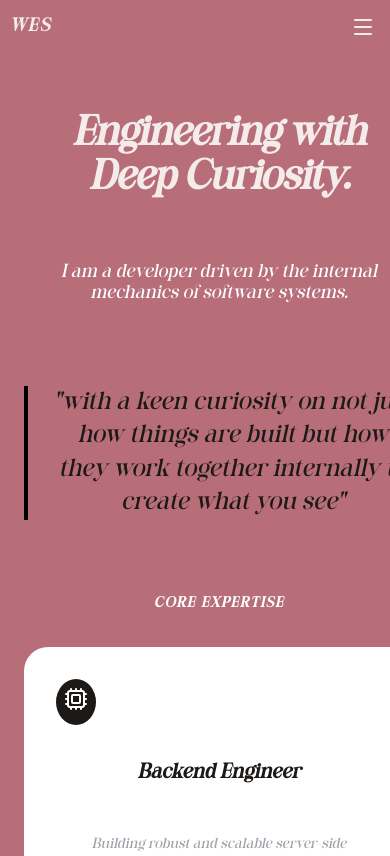
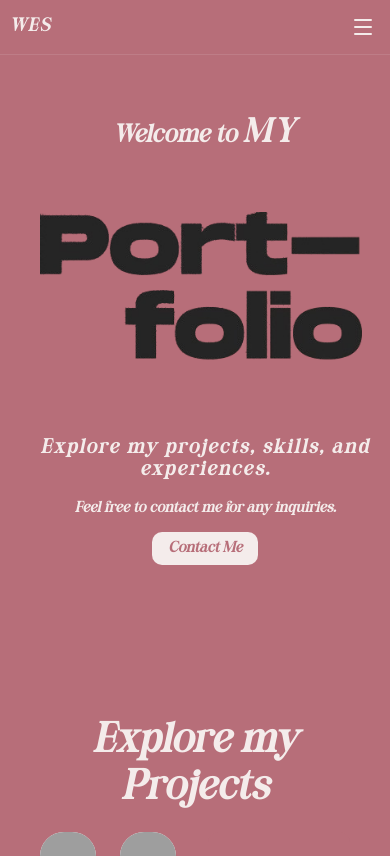
Before and after one commit to Sonderssss/wes-portfolio-react, a React (Vite) app: page /about in a window 390 px wide. Shown: the top 856 px of the page. Built offline with nearby package versions, Linux system fonts and the light colour scheme; grey boxes are pictures that could not be loaded.

Commit message:
feat: implement portfolio structure with Home, Projects, and Contact views, custom hooks, and responsive navigation

```diff
--- a/src/App.css
+++ b/src/App.css
@@ -5,6 +5,10 @@
 @font-face {
   font-family: Magero;
   src: url('./assets/fonts/Magero.ttf') format('truetype');
+}
+
+html {
+  scroll-behavior: smooth;
 }
 
 body{
--- a/src/App.tsx
+++ b/src/App.tsx
@@ -1,11 +1,15 @@
 import React, { useState } from "react";
-import { NavLink } from "react-router-dom";
 import { Menu, X } from "lucide-react";
-import AppRouter from "./router";
+import HomeView from "./views/HomeView";
+import ProjectsView from "./views/ProjectsView";
+import AboutView from "./views/AboutView";
+import ContactView from "./views/ContactView";
+import { useActiveSection } from "./hooks/useActiveSection";
 import "./App.css";
 
 const App: React.FC = () => {
   const [isMenuOpen, setIsMenuOpen] = useState(false);
+  const activeSection = useActiveSection(["home", "projects", "about", "contact"]);
 
   const toggleMenu = () => {
     setIsMenuOpen(!isMenuOpen);
@@ -17,7 +21,7 @@ const App: React.FC = () => {
 
   return (
     <>
-      <nav>
+      <nav style={{ position: "sticky", top: 0, zIndex: 1000, backgroundColor: "#B76E79", borderBottom: "1px solid rgba(255,255,255,0.1)" }}>
         <div className="nav-header">
           <span>WES</span>
           <button
@@ -30,48 +34,53 @@ const App: React.FC = () => {
           </button>
         </div>
         <div className={`container ${isMenuOpen ? "menu-open" : ""}`}>
-          <NavLink
-            to="/"
-            className={({ isActive }) =>
-              isActive ? "router-link-exact-active" : ""
-            }
+          <a
+            href="#home"
+            className={activeSection === "home" ? "router-link-exact-active" : ""}
             onClick={closeMenu}
           >
             HOME
-          </NavLink>
+          </a>
           <span className="desktop-logo">WES</span>
           <div className="other-links">
-            <NavLink
-              to="/projects"
-              className={({ isActive }) =>
-                isActive ? "router-link-exact-active" : ""
-              }
+            <a
+              href="#projects"
+              className={activeSection === "projects" ? "router-link-exact-active" : ""}
               onClick={closeMenu}
             >
               PROJECTS
-            </NavLink>
-            <NavLink
-              to="/about"
-              className={({ isActive }) =>
-                isActive ? "router-link-exact-active" : ""
-              }
+            </a>
+            <a
+              href="#about"
+              className={activeSection === "about" ? "router-link-exact-active" : ""}
               onClick={closeMenu}
             >
               ABOUT
-            </NavLink>
-            <NavLink
-              to="/contact"
-              className={({ isActive }) =>
-                isActive ? "router-link-exact-active" : ""
-              }
+            </a>
+            <a
+              href="#contact"
+              className={activeSection === "contact" ? "router-link-exact-active" : ""}
               onClick={closeMenu}
             >
               CONTACT
-            </NavLink>
+            </a>
           </div>
         </div>
       </nav>
-      <AppRouter />
+      <main>
+        <section id="home">
+          <HomeView />
+        </section>
+        <section id="projects" style={{ paddingTop: '50px' }}>
+          <ProjectsView />
+        </section>
+        <section id="about" style={{ paddingTop: '50px' }}>
+          <AboutView />
+        </section>
+        <section id="contact" style={{ paddingTop: '50px', paddingBottom: '100px' }}>
+          <ContactView />
+        </section>
+      </main>
     </>
   );
 };
--- /dev/null
+++ b/src/hooks/useActiveSection.ts
@@ -0,0 +1,36 @@
+import { useState, useEffect } from "react";
+
+export const useActiveSection = (sectionIds: string[], offset: number = 0) => {
+  const [activeSection, setActiveSection] = useState<string>("");
+
+  useEffect(() => {
+    const observer = new IntersectionObserver(
+      (entries) => {
+        entries.forEach((entry) => {
+          if (entry.isIntersecting) {
+            setActiveSection(entry.target.id);
+          }
+        });
+      },
+      { rootMargin: `${offset}px 0px -60% 0px`, threshold: 0 }
+    );
+
+    sectionIds.forEach((id) => {
+      const element = document.getElementById(id);
+      if (element) {
+        observer.observe(element);
+      }
+    });
+
+    return () => {
+      sectionIds.forEach((id) => {
+        const element = document.getElementById(id);
+        if (element) {
+          observer.unobserve(element);
+        }
+      });
+    };
+  }, [sectionIds, offset]);
+
+  return activeSection;
+};
--- a/src/index.tsx
+++ b/src/index.tsx
@@ -1,12 +1,9 @@
 import React from 'react'
 import ReactDOM from 'react-dom/client'
-import { BrowserRouter } from 'react-router-dom'
 import App from './App'
 
 ReactDOM.createRoot(document.getElementById('app')!).render(
   <React.StrictMode>
-    <BrowserRouter>
-      <App />
-    </BrowserRouter>
+    <App />
   </React.StrictMode>
 )
--- a/src/views/AboutView.tsx
+++ b/src/views/AboutView.tsx
@@ -37,8 +37,8 @@ const AboutView: React.FC = () => {
   return (
     <motion.div
       initial={{ opacity: 0, y: 20 }}
-      animate={{ opacity: 1, y: 0 }}
-      exit={{ opacity: 0, y: -20 }}
+      whileInView={{ opacity: 1, y: 0 }}
+      viewport={{ once: true, amount: 0.2 }}
       transition={{ duration: 0.5 }}
       className="about-container"
     >
--- a/src/views/ContactView.tsx
+++ b/src/views/ContactView.tsx
@@ -17,7 +17,8 @@ const ContactView: React.FC = () => {
   return (
     <motion.div
       initial={{ opacity: 0, y: 20 }}
-      animate={{ opacity: 1, y: 0 }}
+      whileInView={{ opacity: 1, y: 0 }}
+      viewport={{ once: true, amount: 0.2 }}
       transition={{ duration: 0.5 }}
       className="contact-view"
     >
--- a/src/views/HomeView.tsx
+++ b/src/views/HomeView.tsx
@@ -1,20 +1,18 @@
 import React from 'react'
-import { useNavigate } from 'react-router-dom'
 import { motion } from 'motion/react'
 import PortfolioImg from '../assets/images/Portfolio.png'
 import './HomeView.css'
 
 const HomeView: React.FC = () => {
-  const navigate = useNavigate()
-
   const onContactClick = () => {
-    navigate('/contact')
+    document.getElementById('contact')?.scrollIntoView({ behavior: 'smooth' })
   }
 
   return (
     <motion.div
       initial={{ opacity: 0, y: 20 }}
-      animate={{ opacity: 1, y: 0 }}
+      whileInView={{ opacity: 1, y: 0 }}
+      viewport={{ once: true, amount: 0.2 }}
       transition={{ duration: 0.5 }}
       className="home-content"
     >
--- a/src/views/ProjectsView.tsx
+++ b/src/views/ProjectsView.tsx
@@ -56,7 +56,8 @@ const ProjectCard = ({
   return (
     <motion.div
       initial={{ opacity: 0, y: 20 }}
-      animate={{ opacity: 1, y: 0 }}
+      whileInView={{ opacity: 1, y: 0 }}
+      viewport={{ once: true, amount: 0.2 }}
       transition={{ duration: 0.5, delay: index * 0.1 }}
       className={`project-card ${
         project.size === "large" ? "card-large" : "card-small"
@@ -111,7 +112,8 @@ const ProjectsView: React.FC = () => {
             <motion.div
               key={project.id}
               initial={{ opacity: 0, y: 20 }}
-              animate={{ opacity: 1, y: 0 }}
+              whileInView={{ opacity: 1, y: 0 }}
+              viewport={{ once: true, amount: 0.2 }}
               transition={{ duration: 0.5, delay: index * 0.1 }}
               className="project-detail"
             >
```
